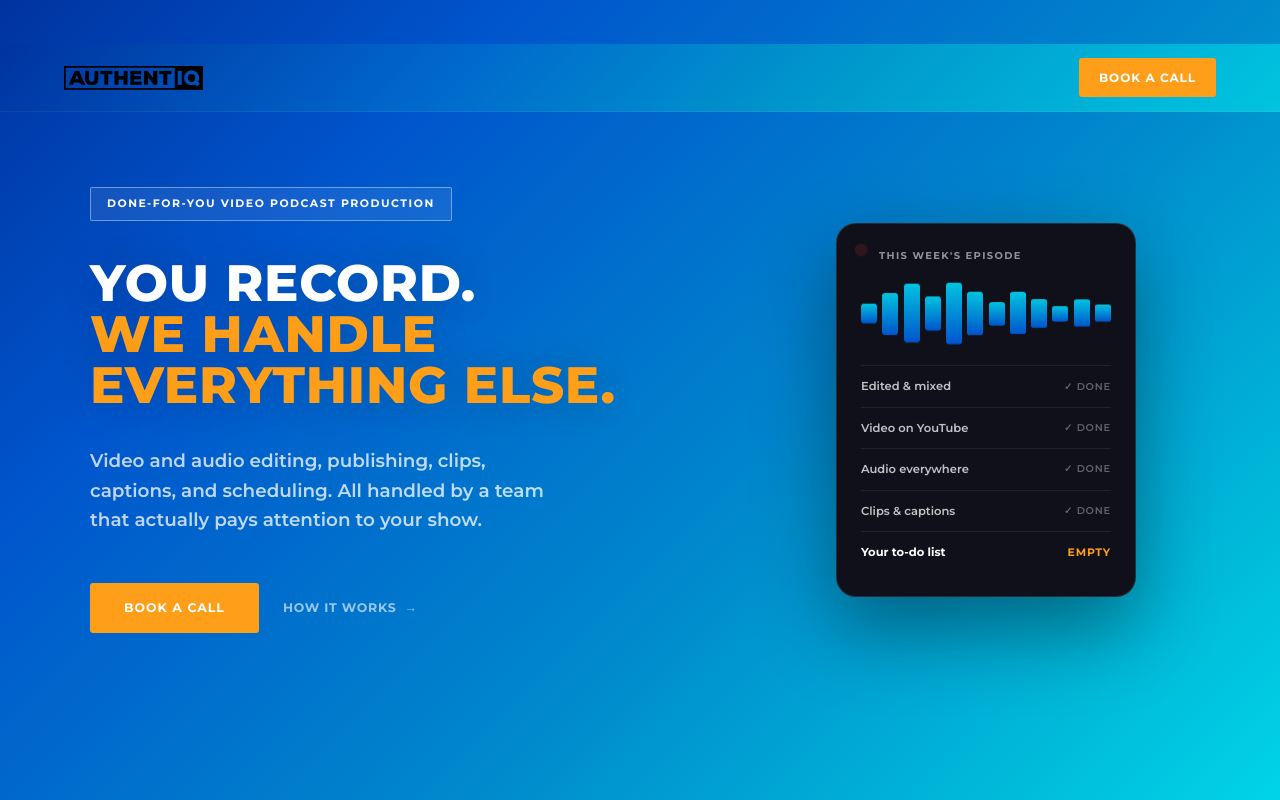
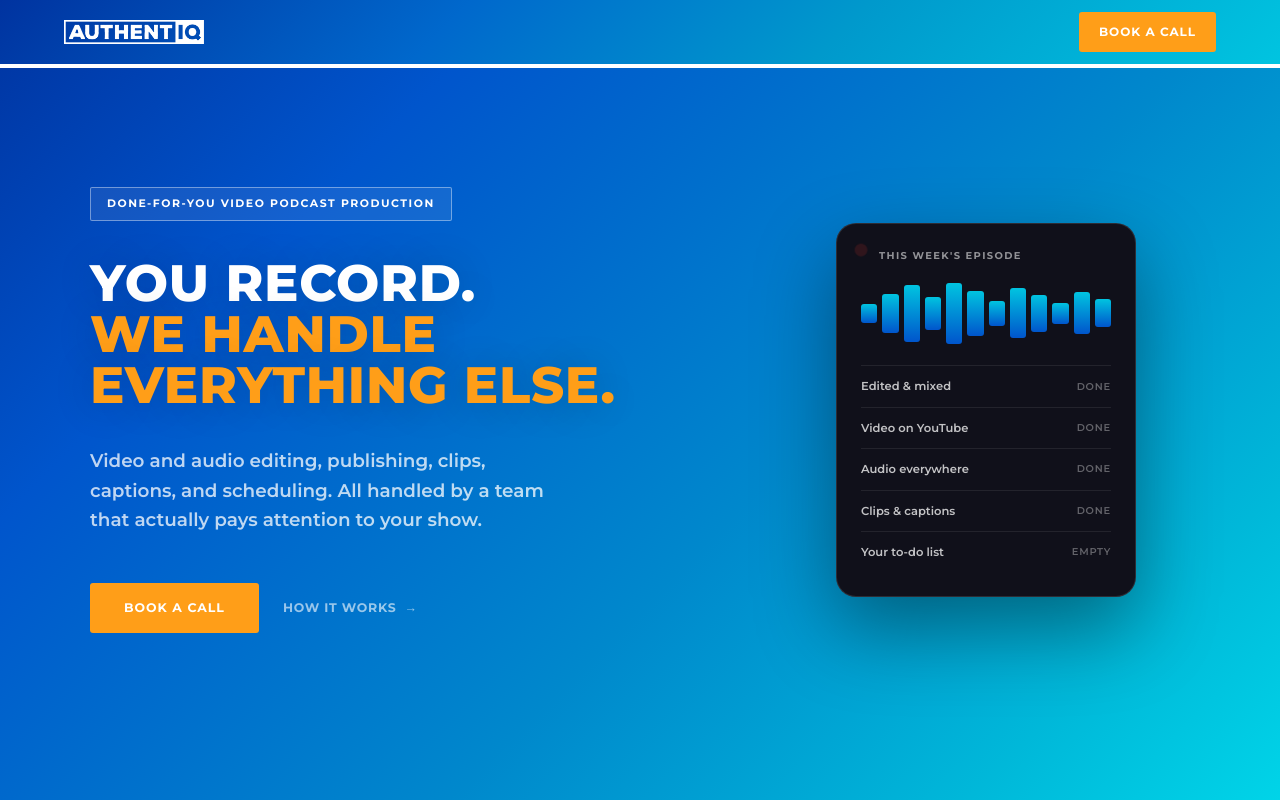
Before and after one commit to authentiqmarketing/authentiq, a website: page index.html in a window 1280 px wide. Shown: the top 800 px of the page. Drawn offline with Linux system fonts and the light colour scheme.

Commit message:
Refactor navigation and update content styles

```diff
--- a/index.html
+++ b/index.html
@@ -71,7 +71,7 @@ body{font-family:var(--S);color:var(--body);background:var(--white);line-height:
 }
 
 /* NAV */
-nav{position:fixed;top:44px;display:none;left:0;right:0;z-index:100;display:flex;align-items:center;justify-content:space-between;padding:0 5%;height:68px;background:linear-gradient(135deg,#0033a0 0%,#0068cc 35%,#0099cc 65%,#00c4e0 100%);backdrop-filter:blur(12px);border-bottom:1px solid rgba(255,255,255,0.08)}
+nav{position:fixed;top:0;left:0;right:0;z-index:100;display:flex;align-items:center;justify-content:space-between;padding:0 5%;height:68px;background:linear-gradient(135deg,#0033a0 0%,#0068cc 35%,#0099cc 65%,#00c4e0 100%);backdrop-filter:blur(12px);border-bottom:4px solid var(--white)}
 .nav-logo img{height:24px!important;width:auto!important;display:block!important}
 .nav-cta{background:var(--orange);color:var(--white);font-family:var(--S);font-size:0.75rem;font-weight:700;letter-spacing:0.08em;text-transform:uppercase;padding:10px 20px;border-radius:3px;text-decoration:none;transition:background 0.2s}
 .nav-cta:hover{background:#e88a00}
@@ -535,18 +535,7 @@ footer{background:linear-gradient(135deg,#0033a0 0%,#0068cc 35%,#0099cc 65%,#00c
 .pod-rec{display:flex;align-items:center;gap:8px;font-size:0.62rem;font-weight:700;letter-spacing:0.14em;text-transform:uppercase;color:rgba(255,255,255,0.55);margin-bottom:18px}
 .pod-rec i{width:10px;height:10px;background:#ff3b30;border-radius:50%;display:inline-block;animation:cursor-pulse 1.5s ease-in-out infinite}
 .pod-wave{display:flex;align-items:center;gap:5px;height:64px;margin-bottom:20px}
-.pod-wave b{flex:1;background:linear-gradient(180deg,#00c4e0,#0055cc);border-radius:3px;display:block;animation:podbar 1.6s ease-in-out infinite alternate;transform-origin:center}
-@keyframes podbar{0%{transform:scaleY(0.55)}100%{transform:scaleY(1.05)}}
-.pod-row span{opacity:0;transform:translateX(6px);animation:poddone 0.45s ease forwards}
-.pod-row:nth-of-type(1) span{animation-delay:0.8s}
-.pod-row:nth-of-type(2) span{animation-delay:1.6s}
-.pod-row:nth-of-type(3) span{animation-delay:2.4s}
-.pod-row:nth-of-type(4) span{animation-delay:3.2s}
-.pod-row:nth-of-type(5) span{animation-delay:4.2s}
-@keyframes poddone{to{opacity:1;transform:none}}
-.pod-row.pod-final{color:var(--white);font-weight:700}
-.pod-row.pod-final span{color:var(--orange);font-size:0.68rem}
-@media(prefers-reduced-motion:reduce){.pod-wave b{animation:none}.pod-row span{animation:none;opacity:1;transform:none}}
+.pod-wave b{flex:1;background:linear-gradient(180deg,#00c4e0,#0055cc);border-radius:3px;display:block}
 .pod-row{display:flex;justify-content:space-between;align-items:center;padding:11px 0;border-top:1px solid rgba(255,255,255,0.08);font-size:0.72rem;font-weight:600;color:rgba(255,255,255,0.75)}
 .pod-row span{color:rgba(255,255,255,0.35);font-size:0.62rem;text-transform:uppercase;letter-spacing:0.08em}
 /* NEW: seats */
@@ -566,7 +555,7 @@ footer{background:linear-gradient(135deg,#0033a0 0%,#0068cc 35%,#0099cc 65%,#00c
 @media(max-width:560px){.sgrid{grid-template-columns:1fr}.sgrid .step{border-right:none}}
 /* NEW: pricing line */
 .price-line{font-family:var(--D);font-size:clamp(1.4rem,3vw,2rem);font-weight:800;text-transform:uppercase;color:var(--dark);margin:8px 0 16px}
-.price-note{font-size:0.9rem;font-weight:600;color:var(--gray);max-width:520px;line-height:1.8;margin-bottom:36px}
+.price-note{font-size:0.9rem;font-weight:600;color:var(--gray);max-width:660px;line-height:1.8;margin-bottom:36px}
 /* NEW: final cta */
 .final-sec{background:linear-gradient(135deg,#0033a0 0%,#0055cc 25%,#0088cc 60%,#00b8d9 85%,#00d4e8 100%);text-align:center}
 .final-sec .h2{color:var(--white)}
@@ -578,7 +567,7 @@ footer{background:linear-gradient(135deg,#0033a0 0%,#0068cc 35%,#0099cc 65%,#00c
 <div class="cursor"><div class="cursor-dot"></div><div class="cursor-ring"></div></div>
 
 <nav>
-  <a class="nav-logo" href="/"><img src="/images/image-8.png" alt="AuthentIQ"></a>
+  <a class="nav-logo" href="/"><img src="/images/logo-white.png" alt="AuthentIQ"></a>
   <a class="nav-cta" href="https://tidycal.com/mitchkubik/intro-call-with-authentiq">Book a call</a>
 </nav>
 
@@ -597,13 +586,13 @@ footer{background:linear-gradient(135deg,#0033a0 0%,#0068cc 35%,#0099cc 65%,#00c
       <div class="pod-card">
         <div class="pod-rec"><i></i> This week's episode</div>
         <div class="pod-wave">
-          <b style="height:30%;animation-delay:0.00s"></b><b style="height:62%;animation-delay:0.13s"></b><b style="height:88%;animation-delay:0.26s"></b><b style="height:52%;animation-delay:0.39s"></b><b style="height:96%;animation-delay:0.52s"></b><b style="height:70%;animation-delay:0.65s"></b><b style="height:40%;animation-delay:0.78s"></b><b style="height:78%;animation-delay:0.91s"></b><b style="height:58%;animation-delay:1.04s"></b><b style="height:34%;animation-delay:1.17s"></b><b style="height:66%;animation-delay:1.30s"></b><b style="height:44%;animation-delay:1.43s"></b>
+          <b style="height:30%"></b><b style="height:62%"></b><b style="height:88%"></b><b style="height:52%"></b><b style="height:96%"></b><b style="height:70%"></b><b style="height:40%"></b><b style="height:78%"></b><b style="height:58%"></b><b style="height:34%"></b><b style="height:66%"></b><b style="height:44%"></b>
         </div>
-        <div class="pod-row">Edited &amp; mixed <span>&#10003; Done</span></div>
-        <div class="pod-row">Video on YouTube <span>&#10003; Done</span></div>
-        <div class="pod-row">Audio everywhere <span>&#10003; Done</span></div>
-        <div class="pod-row">Clips &amp; captions <span>&#10003; Done</span></div>
-        <div class="pod-row pod-final">Your to-do list <span>Empty</span></div>
+        <div class="pod-row">Edited &amp; mixed <span>Done</span></div>
+        <div class="pod-row">Video on YouTube <span>Done</span></div>
+        <div class="pod-row">Audio everywhere <span>Done</span></div>
+        <div class="pod-row">Clips &amp; captions <span>Done</span></div>
+        <div class="pod-row">Your to-do list <span>Empty</span></div>
       </div>
     </div>
   </div>
@@ -676,7 +665,7 @@ footer{background:linear-gradient(135deg,#0033a0 0%,#0068cc 35%,#0099cc 65%,#00c
 <section class="concept-stat">
   <div class="w">
     <p class="ey" style="text-align:center">The track record</p>
-    <h2 class="h2" style="color:var(--white);text-align:center;margin-bottom:56px">Nobody keeps an agency for years<br>unless the work stays good.</h2>
+    <h2 class="h2" style="color:var(--white);text-align:center;margin-bottom:56px;max-width:820px;margin-left:auto;margin-right:auto">Clients don't stay for years<br>unless the work holds up.</h2>
     <div class="stat-row fade">
       <div><b>1,000+</b><span>Episodes produced</span></div>
       <div><b>4 &amp; 5 yrs</b><span>Longest partnerships</span></div>
@@ -700,7 +689,7 @@ footer{background:linear-gradient(135deg,#0033a0 0%,#0068cc 35%,#0099cc 65%,#00c
     <p class="ey">Pricing</p>
     <h2 class="h2">Built around your show.</h2>
     <p class="price-line">Production engagements start at $2,000/month</p>
-    <p class="price-note" style="margin-left:auto;margin-right:auto">Every show is scoped to what it actually needs. Month to month, no contracts. We'd rather earn your business every month than lock you in.</p>
+    <p class="price-note" style="margin-left:auto;margin-right:auto">Every show is scoped to what it actually needs. Month to month, no contracts, and we'd rather earn your business every month than lock you in.</p>
     <a class="btn-p" href="https://tidycal.com/mitchkubik/intro-call-with-authentiq">Book a call</a>
   </div>
 </section>
```
